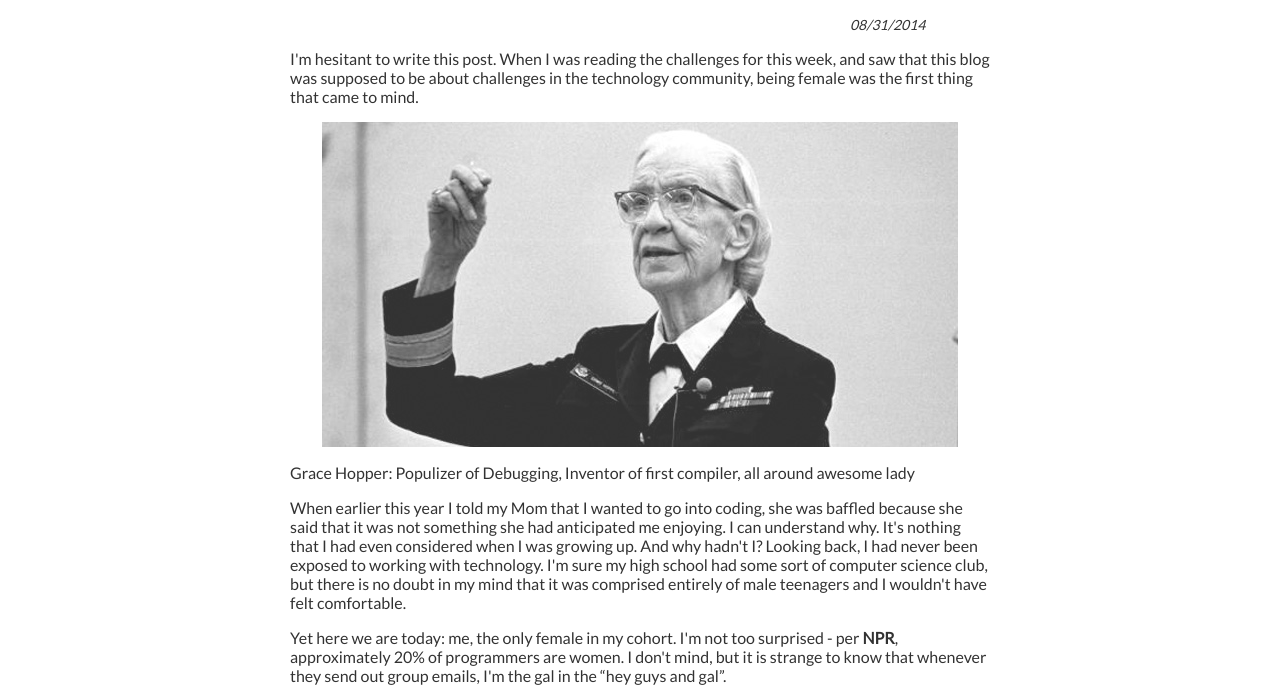
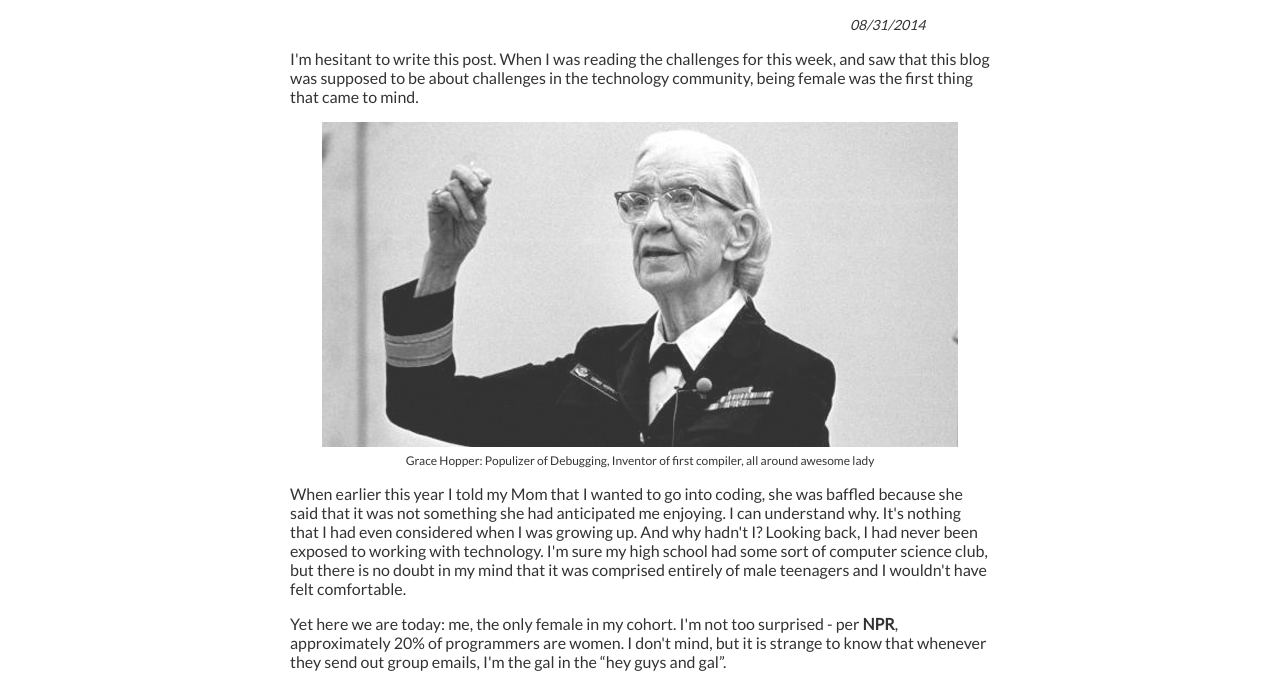
Before and after one commit to jabbowaki/jabbowaki.github.io, a plain HTML site: page blog-posts/week4-cultural_blog.html in a window 1280 px wide. Shown: the part 359-1048 px from the top of the page. Drawn offline with Linux system fonts and the light colour scheme.

Commit message:
Adding div for photo captions

```diff
--- a/stylesheets/stylesheet2.css
+++ b/stylesheets/stylesheet2.css
@@ -17,6 +17,7 @@ body{
   margin-right: 10px;
   margin-left: 10px;
 }
+
 .buttonString{
   text-align: center;
 }
@@ -99,6 +100,12 @@ img.center{
   margin-right: auto;
   margin-left: auto;
 }
+.photoCaption{
+  display:block;
+  text-align: center;
+  font-size: 12px;
+  margin-top: -10px;
+}
 
 
 #date {
```
